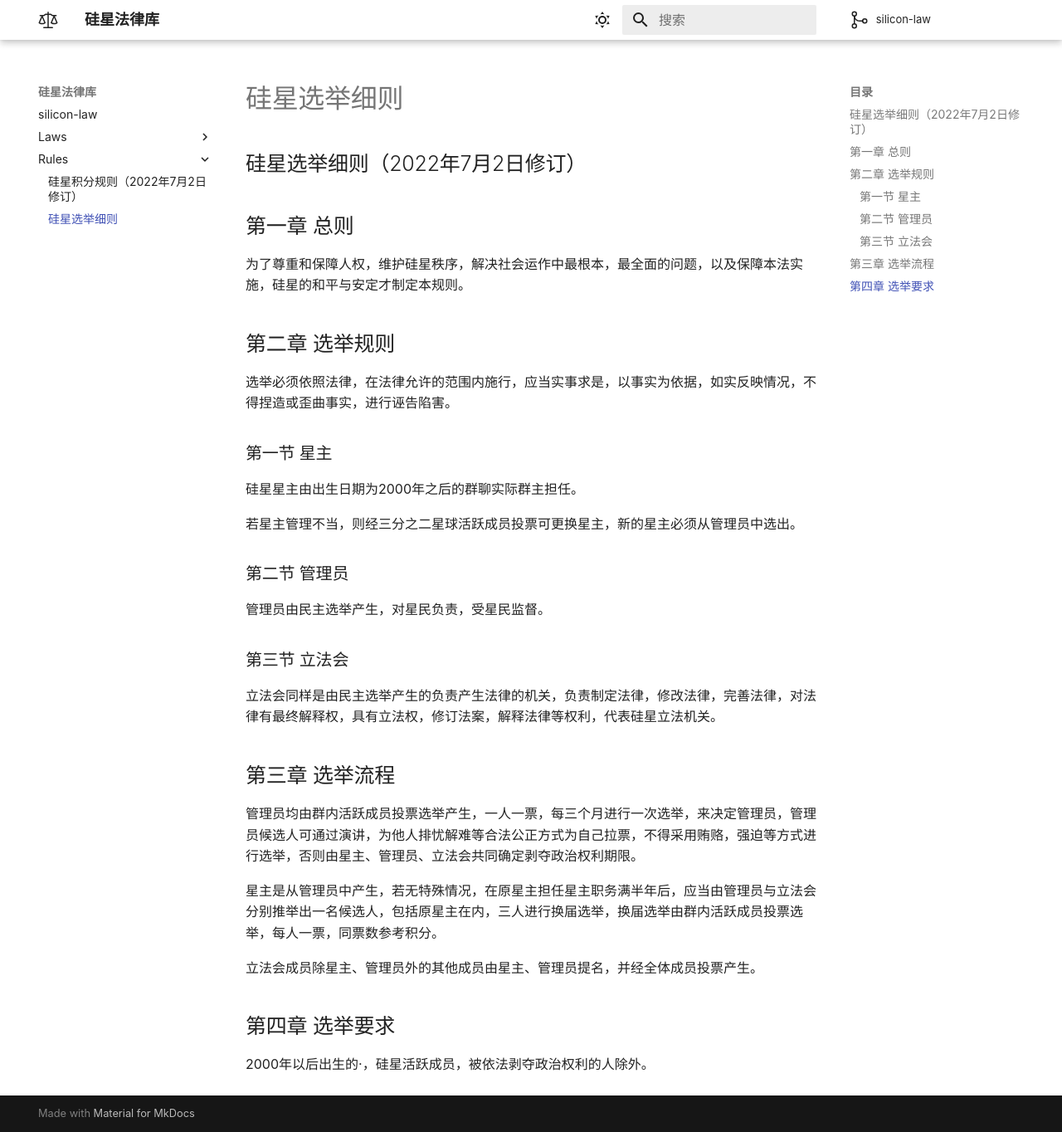
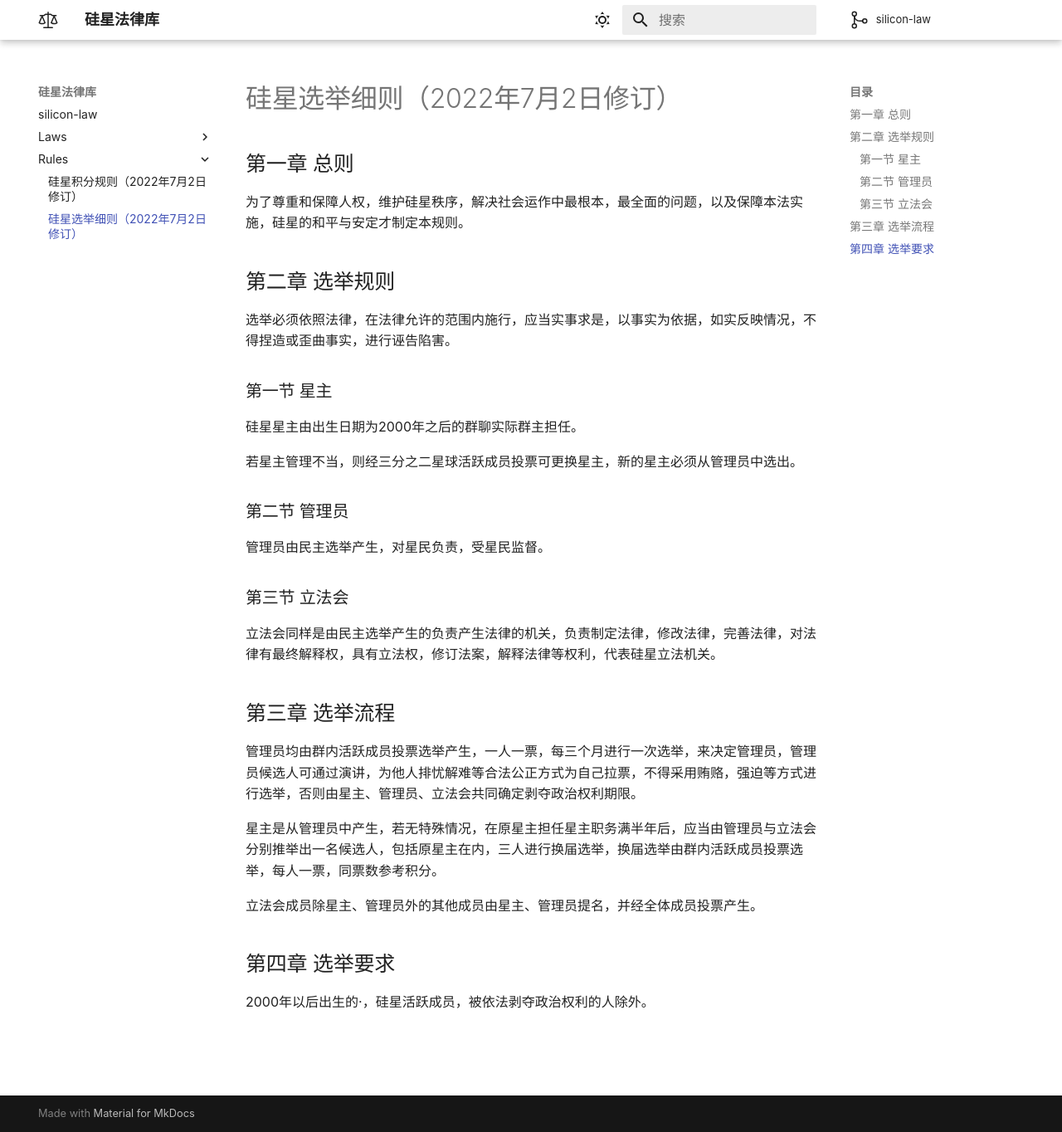
Before and after one commit to silicon-star-united-government/silicon-law, an MkDocs documentation site: the page built from docs/rules/硅星选举细则.md, in a window 1280 px wide and 1364 px high. Shown: the whole window at 83% size. Built offline with MkDocs 1.6.1 and Material for MkDocs 9.7.7, drawn with Linux system fonts in a browser that asks for light colours; comment, search, counter and statistics services are not loaded.

Commit message:
Update 硅星选举细则.md

```diff
--- a/docs/rules/硅星选举细则.md
+++ b/docs/rules/硅星选举细则.md
@@ -1,4 +1,4 @@
-## 硅星选举细则（2022年7月2日修订）
+# 硅星选举细则（2022年7月2日修订）
 
 ## 第一章 总则
 
```
